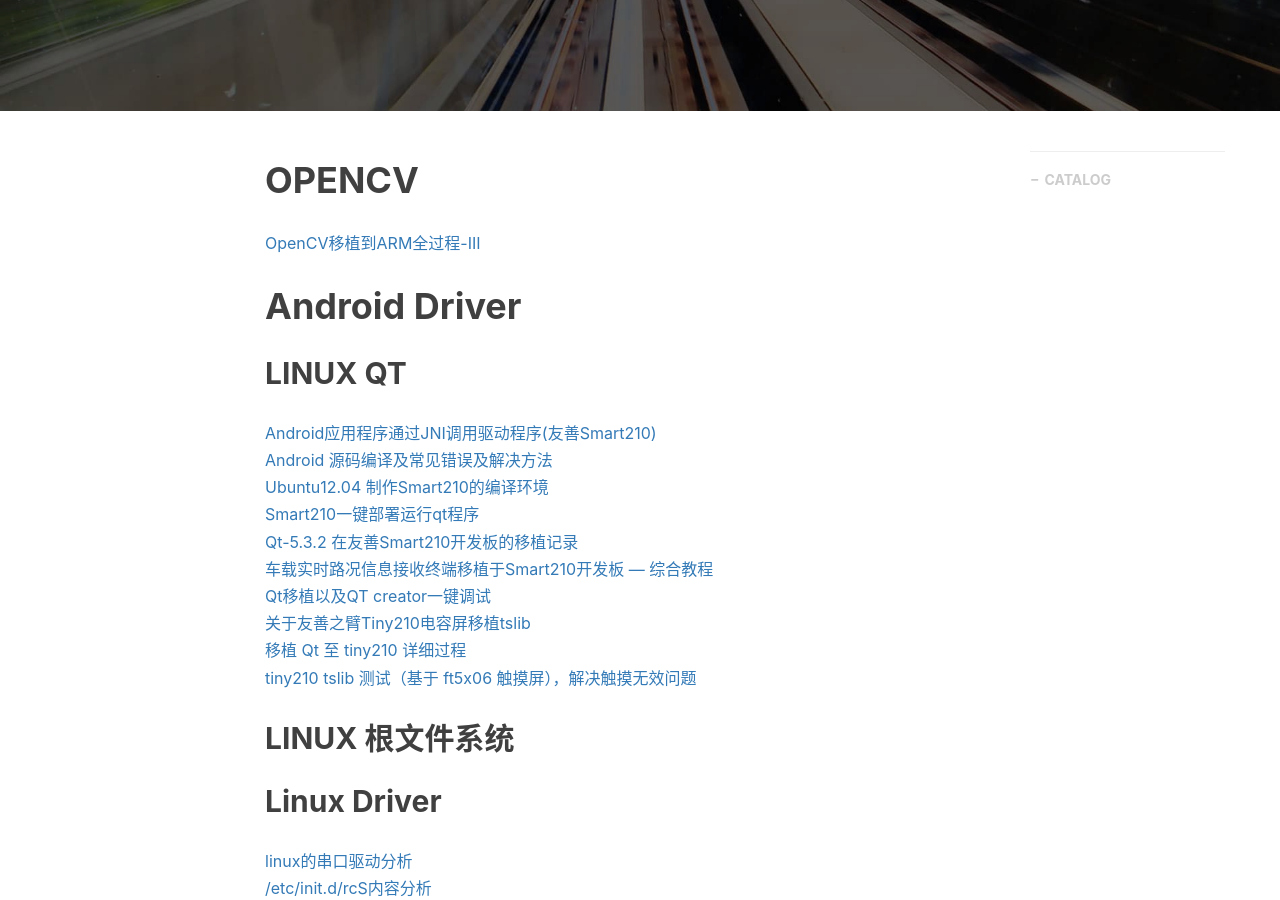
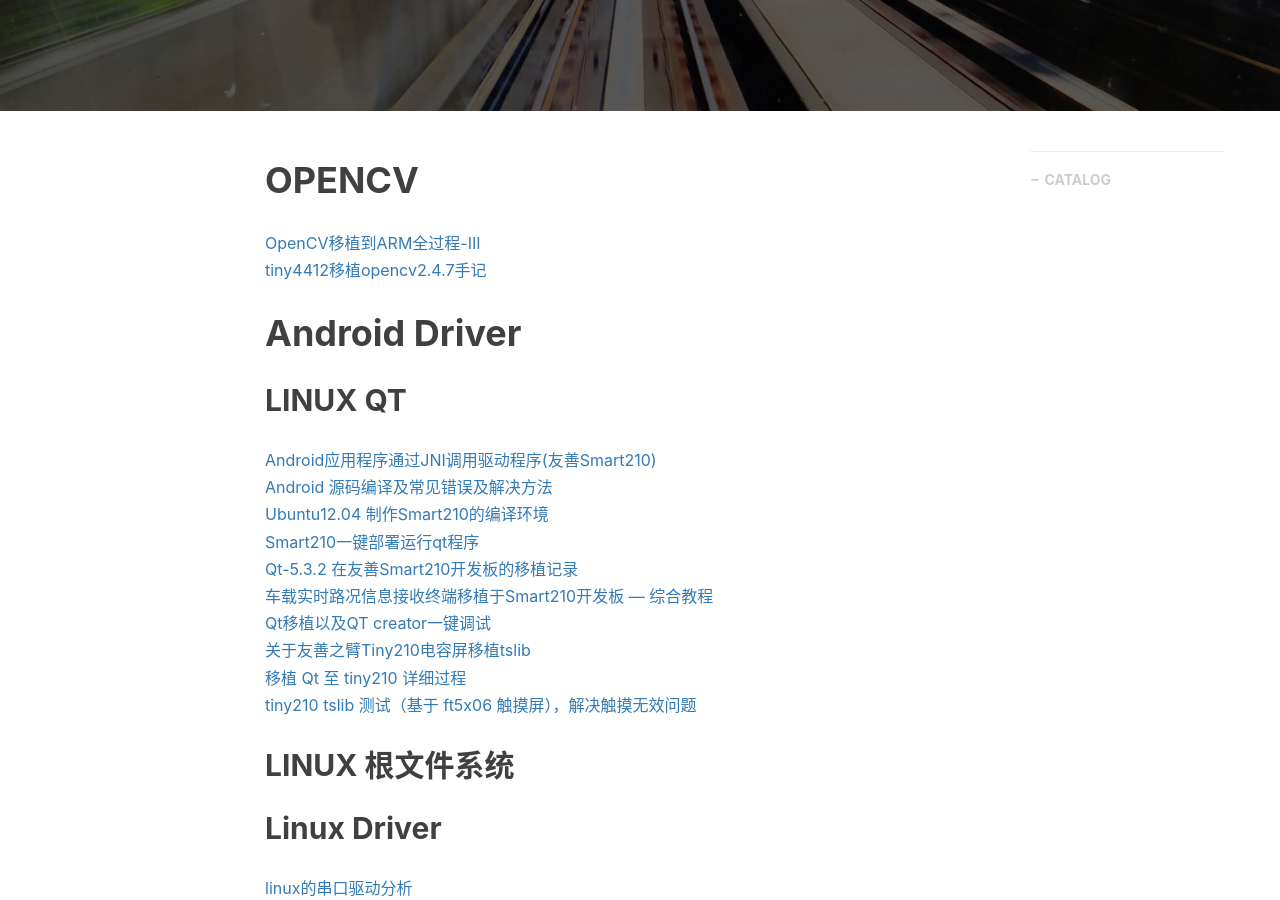
Before and after one commit to gary-robotics/dlward, a Jekyll site: the page built from _posts/2018-07-09-AndroidDriver-2018.markdown, in a window 1280 px wide and 900 px high, scrolled down 412 px. Built offline with Jekyll 4.4.1, drawn with Linux system fonts in a browser that asks for light colours; nearby versions of some CDN libraries; comment, search, counter and statistics services are not loaded.

Commit message:
Update 2018-07-09-AndroidDriver-2018.markdown

```diff
--- a/_posts/2018-07-09-AndroidDriver-2018.markdown
+++ b/_posts/2018-07-09-AndroidDriver-2018.markdown
@@ -13,7 +13,7 @@
 
 # OPENCV
 [OpenCV移植到ARM全过程-III](https://blog.csdn.net/kaychangeek/article/details/78552418)
-
+[tiny4412移植opencv2.4.7手记](https://blog.csdn.net/u010606097/article/details/41316271)
 
 # Android Driver
 
```
